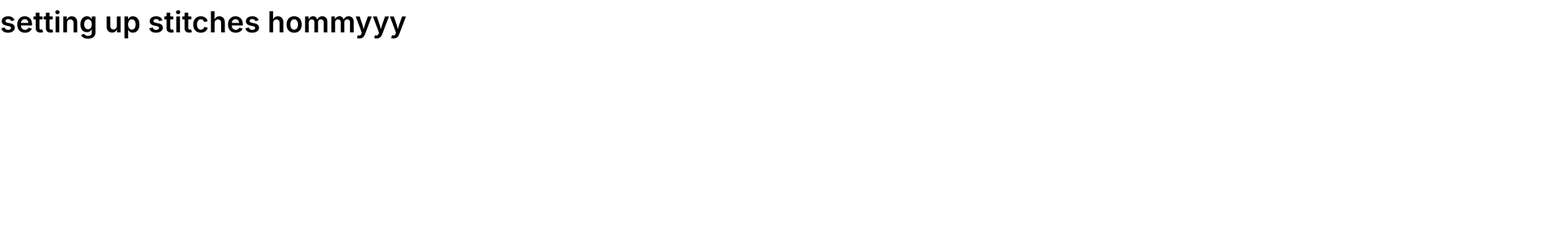
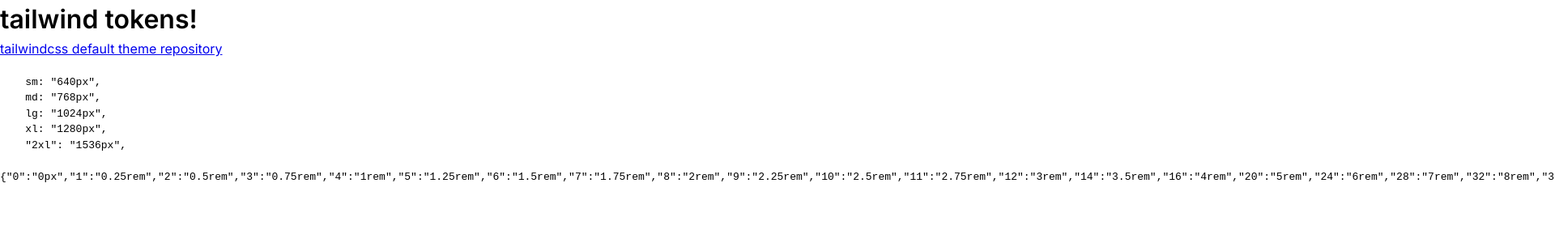
Before and after one commit to williamhzo/designtokens, a Next.js app: page / in a window 1280 px wide. Shown: the top 300 px of the page at 81% size, 1920 px wide, since content can reach past the window. Built offline with nearby package versions, Linux system fonts and the light colour scheme.

Commit message:
feat: trying stuff

```diff
--- a/pages/index.tsx
+++ b/pages/index.tsx
@@ -1,13 +1,55 @@
 import type { NextPage } from "next";
-import { styled } from "../stitches.config";
+import { defaultTheme } from "../data/index";
 
 const Home: NextPage = () => {
-  return <Text>setting up stitches hommyyy</Text>;
+  const { colors, screens, spacing } = defaultTheme;
+
+  console.log("spacing", spacing);
+
+  return (
+    <div>
+      <h1>tailwind tokens!</h1>
+
+      <a
+        href="https://github.com/tailwindlabs/tailwindcss/blob/master/stubs/defaultConfig.stub.js"
+        target="_blank"
+        rel="noreferrer"
+      >
+        tailwindcss default theme repository
+      </a>
+
+      {/* see https://ped.ro/writing/code-blocks-but-better !! */}
+      <pre>
+        <code>{screens.test}</code>
+      </pre>
+
+      <pre>
+        <code>{JSON.stringify(spacing)}</code>
+      </pre>
+
+      {/* {Object.entries(spacing).map(([key, value]) => (
+        <p key={value}>
+          {key} - {value}
+        </p>
+      ))}
+
+      {Object.entries(colors).map(([key, value]) => {
+        if (typeof value === "string") {
+          return (
+            <p key={value}>
+              {key} - {value}
+            </p>
+          );
+        } else {
+          return Object.entries(value).map(([nestedKey, nestedValue]) => (
+            <p key={nestedValue}>
+              {key} - {nestedKey} - {nestedValue}
+            </p>
+          ));
+        }
+       })} */}
+    </div>
+  );
 };
 
 export default Home;
-
-const Text = styled("p", {
-  fontSize: "36px",
-  fontWeight: "700",
-});
```
